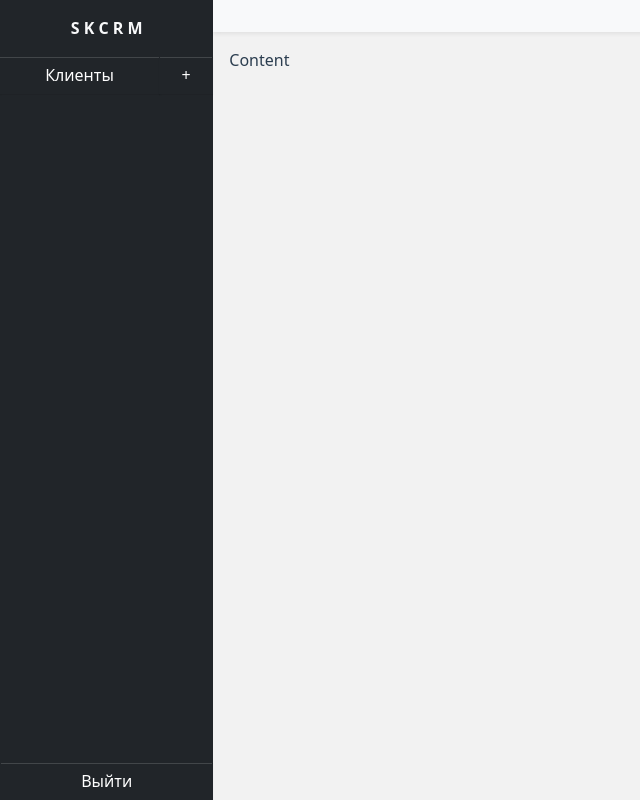
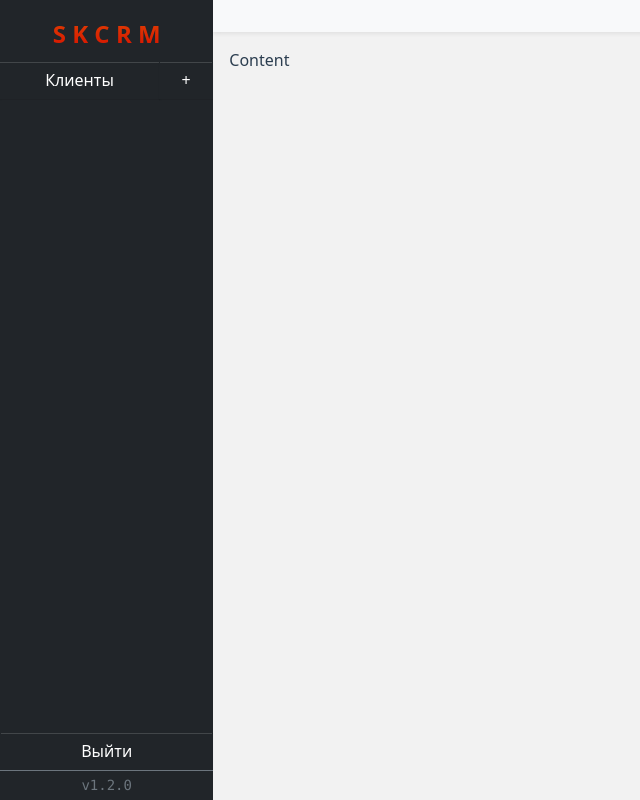
Before and after one commit to mccrush/skcrm, a Vue app: page / in a window 1280 px wide. Shown: the whole page, without its empty margins (0-640 px from the left). Built offline with nearby package versions, Linux system fonts and the light colour scheme; no server answers; the database is empty; sample sign-in values are in the browser's storage.

Commit message:
Update version to 1.2.0

```diff
--- a/package.json
+++ b/package.json
@@ -1,6 +1,6 @@
 {
   "name": "skcrm",
-  "version": "1.0.1",
+  "version": "1.2.0",
   "description": "",
   "scripts": {
     "dev": "vite --host",
--- a/src/components/interface/TheSideBar.vue
+++ b/src/components/interface/TheSideBar.vue
@@ -1,7 +1,10 @@
 <template>
   <div class="side-bar bg-dark d-flex flex-column justify-content-between">
     <div>
-      <div class="d-none d-md-block text-center bg-dark text-light fw-bold p-3">
+      <div
+        class="logo cursor-pointer d-none d-md-block text-center bg-dark text-secondary fw-bolder fs-4 p-3"
+        @click="$router.push('/')"
+      >
         S K C R M
       </div>
 
@@ -34,7 +37,7 @@
         </div>
       </div>
     </div>
-
+    <div>
       <button
         type="button"
         class="btn btn-dark rounded-0 w-100 d-md-none mt-5"
@@ -50,14 +53,25 @@
       >
         Выйти
       </button>
+      <code
+        class="border-top border-secondary text-secondary text-center small w-100 d-block p-1"
+        >v{{ version }}</code
+      >
+    </div>
   </div>
 </template>
 
 <script>
 import { dataModels } from './../../data/dataModels'
+import { version } from './../../../package.json'
 
 export default {
   emits: ['show-modal'],
+  data() {
+    return {
+      version
+    }
+  },
   computed: {
     menuItems() {
       return dataModels.filter(item => item.menu)
@@ -73,6 +87,15 @@ export default {
 </script>
 
 <style scoped>
+.logo {
+  height: 61px;
+}
+
+.logo:hover {
+  background: -webkit-linear-gradient(#e85d04, #d00000);
+  -webkit-background-clip: text;
+  -webkit-text-fill-color: transparent;
+}
 /* Ширина экрана меньше или равна 768 */
 @media (max-width: 767px) {
   .side-bar {
```
Lines whose indentation alone changed are shown as unchanged.
